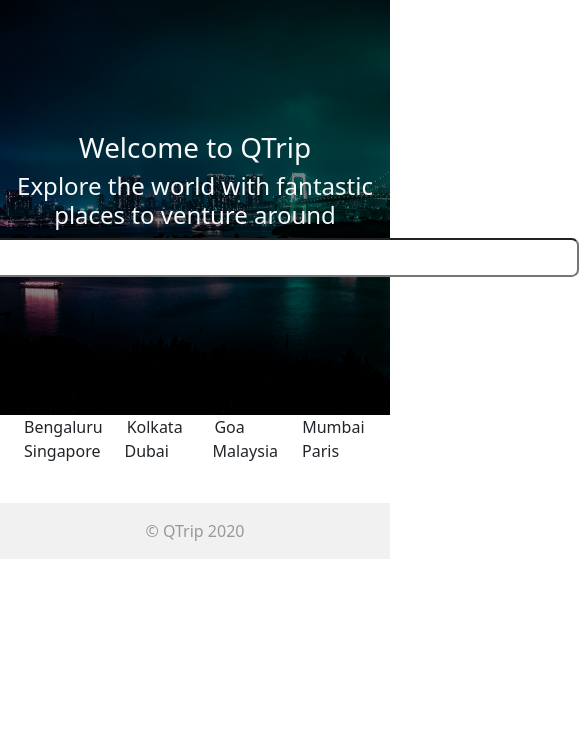
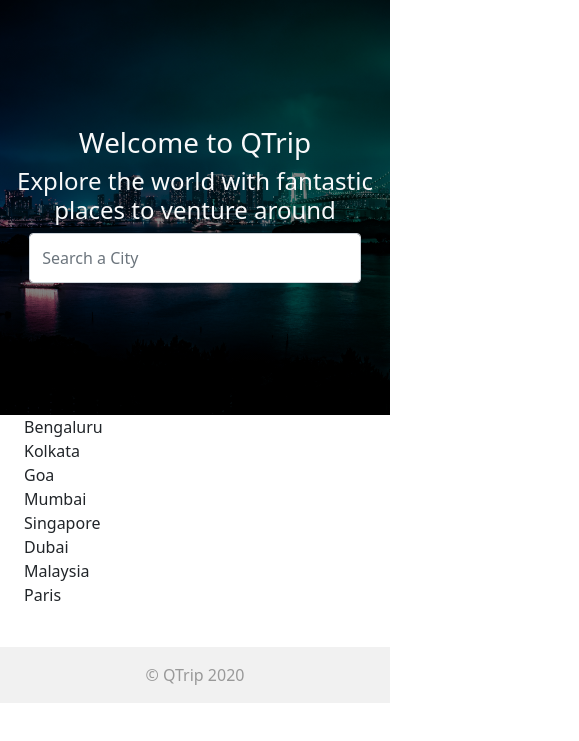
Before and after one commit to Deepak483/QTrip_Static_Project, a plain HTML site: page index.html in a window 390 px wide. Shown: the part 63-804 px from the top of the page, 579 px wide, since content can reach past the window. Drawn offline with nearby package versions, Linux system fonts and the light colour scheme.

Commit message:
some changes in grid and worked on padding

```diff
--- a/css/styles.css
+++ b/css/styles.css
@@ -170,3 +170,15 @@ footer {
   margin: 0;
   padding: 0;
 } */
+/* .search-input{
+
+} */
+#form1 {
+  width: 85vw;
+  /* padding:0rem; */
+}
+.col-12,
+.col-sm-6,
+.col-lg-3 {
+  padding-left: 0;
+}
--- a/index.html
+++ b/index.html
@@ -58,7 +58,16 @@
       <h2 class="hero-subheading text-light">
         Explore the world with fantastic places to venture around
       </h2>
-      <input type="text" placeholder="Search a City" class="search-input" />
+      <!-- <input type="text" placeholder="Search a City" class="search-input" /> -->
+      <div class="form-outline">
+        <input
+          type="search"
+          id="form1"
+          class="hero-input form-control"
+          placeholder="Search a City"
+          aria-label="Search"
+        />
+      </div>
     </div>
     <!-- <div class="images">
       <img src="" alt="" />
@@ -76,16 +85,16 @@
       <!-- 1. Create the grid like layout as required. -->
       <div class="container">
         <div class="row">
-          <div class="col">Bengaluru</div>
-          <div class="col">Kolkata</div>
-          <div class="col">Goa</div>
-          <div class="col">Mumbai</div>
+          <div class="col-12 col-sm-6 col-lg-3">Bengaluru</div>
+          <div class="col-12 col-sm-6 col-lg-3">Kolkata</div>
+          <div class="col-12 col-sm-6 col-lg-3">Goa</div>
+          <div class="col-12 col-sm-6 col-lg-3">Mumbai</div>
         </div>
         <div class="row">
-          <div class="col">Singapore</div>
-          <div class="col">Dubai</div>
-          <div class="col">Malaysia</div>
-          <div class="col">Paris</div>
+          <div class="col-12 col-sm-6 col-lg-3">Singapore</div>
+          <div class="col-12 col-sm-6 col-lg-3">Dubai</div>
+          <div class="col-12 col-sm-6 col-lg-3">Malaysia</div>
+          <div class="col-12 col-sm-6 col-lg-3">Paris</div>
         </div>
       </div>
     </div>
```
